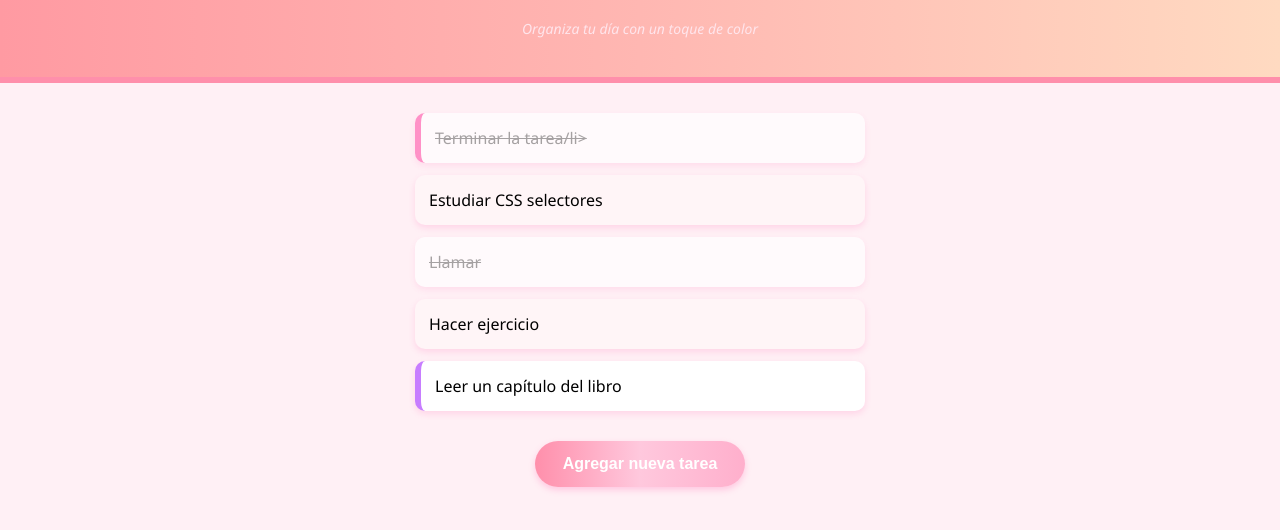
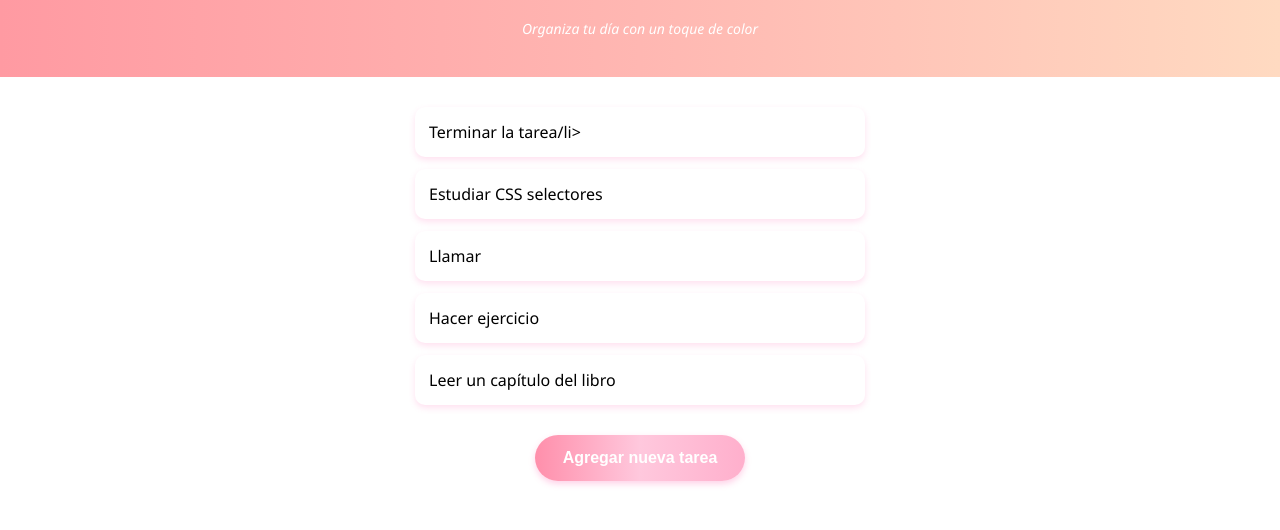
Before and after one commit to DELO09/Practicando-Selectores-en-CSS, a plain HTML site: page index.html in a window 1280 px wide. Shown: the part 92-622 px from the top of the page. Drawn offline with Linux system fonts and the light colour scheme.

Commit message:
css listo

```diff
--- a/style.css
+++ b/style.css
@@ -1,28 +1,27 @@
-/* ====== Estilos generales ====== */
+/* Estilos generales */
 body {
   font-family: "Segoe UI", sans-serif;
-  background: #fff0f5; /* Rosa lavanda */
+  background: rgba (255, 240, 245, 1); /* Rosa lavanda */
   margin: 0;
   padding: 0;
 }
 
-/* ====== Encabezado ====== */
+/*Encabezado */
 #encabezado {
   text-align: center;
   background: linear-gradient(90deg, #ff9aa2, #ffb7b2, #ffdac1);
   color: white;
   padding: 25px;
-  border-bottom: 6px solid #ff8fab;
+  border-bottom: 6px solid rgba (255, 143, 171, 1);
 }
 
 .subtitulo {
   font-size: 14px;
   font-style: italic;
-  color: #ffe5ec;
+  color: rgba (255, 229, 236, 1);
 }
 
-
-/* ====== Lista de tareas ====== */
+/*Lista de tareas*/
 .tareas {
   list-style: none;
   padding: 0;
@@ -45,50 +44,25 @@ body {
 .tareas li:hover {
   transform: scale(1.05);
   background: linear-gradient(90deg, #ffb7b2, #ffe0ac);
-  color: #5a189a;
+  color: rgba (90, 24, 154, 1);
   box-shadow: 0 6px 12px rgba(255, 105, 180, 0.4);
 }
 
 /* Alternar colores */
 .tareas li:nth-child(even) {
-  background: #fff5f7;
+  background: rgba (255, 245, 247, 1);
 }
 
 /* Primera y última */
 .tareas li:first-child {
-  border-left: 6px solid #ff69b4;
+  border-left: 6px solid rgba (255, 105, 180, 1);
 }
 
 .tareas li:last-child {
-  border-left: 6px solid #c77dff;
+  border-left: 6px solid rgba (199, 125, 255, 1);
 }
 
-/* ====== Tareas completadas ====== */
-.completada {
-  text-decoration: line-through;
-  color: gray;
-  opacity: 0.7;
-  position: relative;
-}
-
-.completada::after {
-  content: "";
-  position: absolute;
-  left: 0;
-  top: 50%;
-  width: 100%;
-  height: 2px;
-  background: #ff69b4;
-  transform: scaleX(0);
-  transform-origin: left;
-  transition: transform 0.4s ease;
-}
-
-.completada:hover::after {
-  transform: scaleX(1); /* Animación del tachado */
-}
-
-/* ====== Botón agregar ====== */
+/* Botón agregar */
 #agregar {
   display: block;
   margin: 20px auto;
@@ -112,6 +86,6 @@ body {
 
 .tareas li::before {
   content: " ";
-  color: #ff69b4;
-  font-weight: bold;
+  color: rgba (255, 105, 180, 1);
+  font-weight:bold;
 }
```
